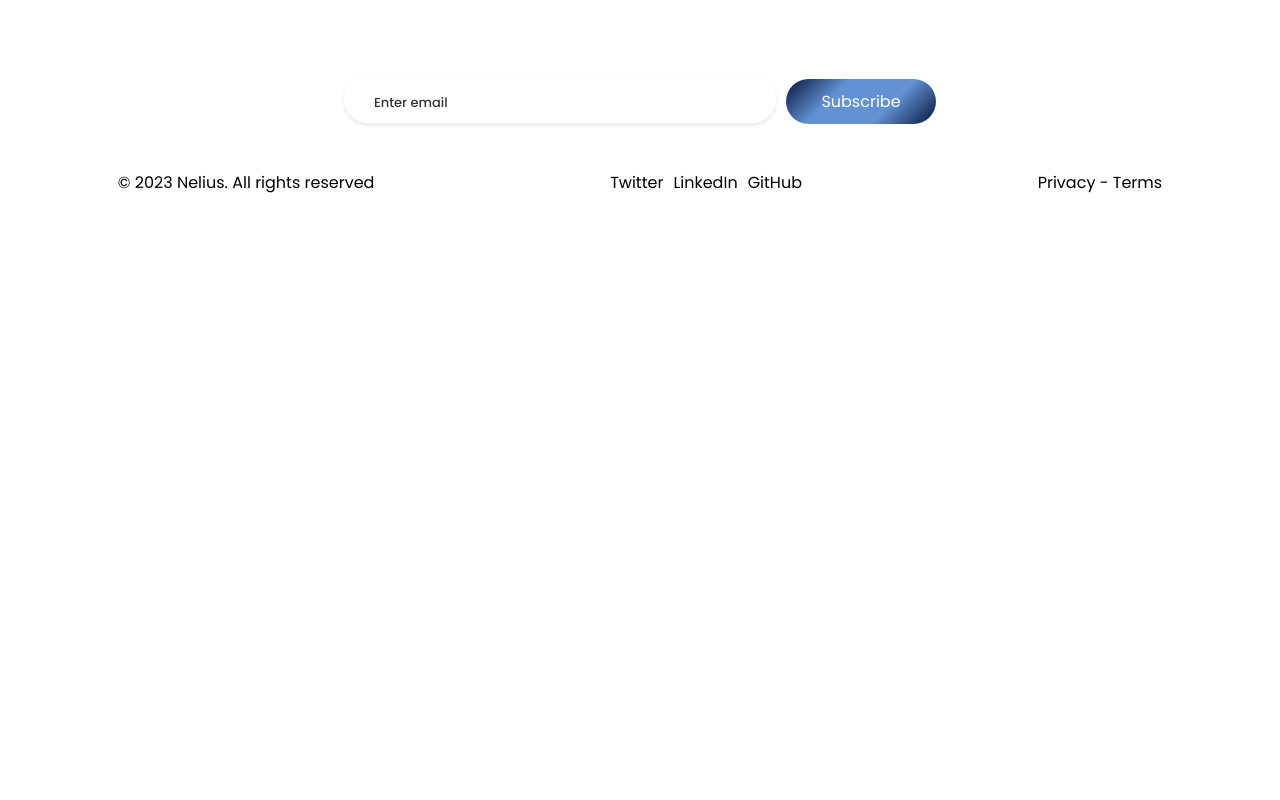
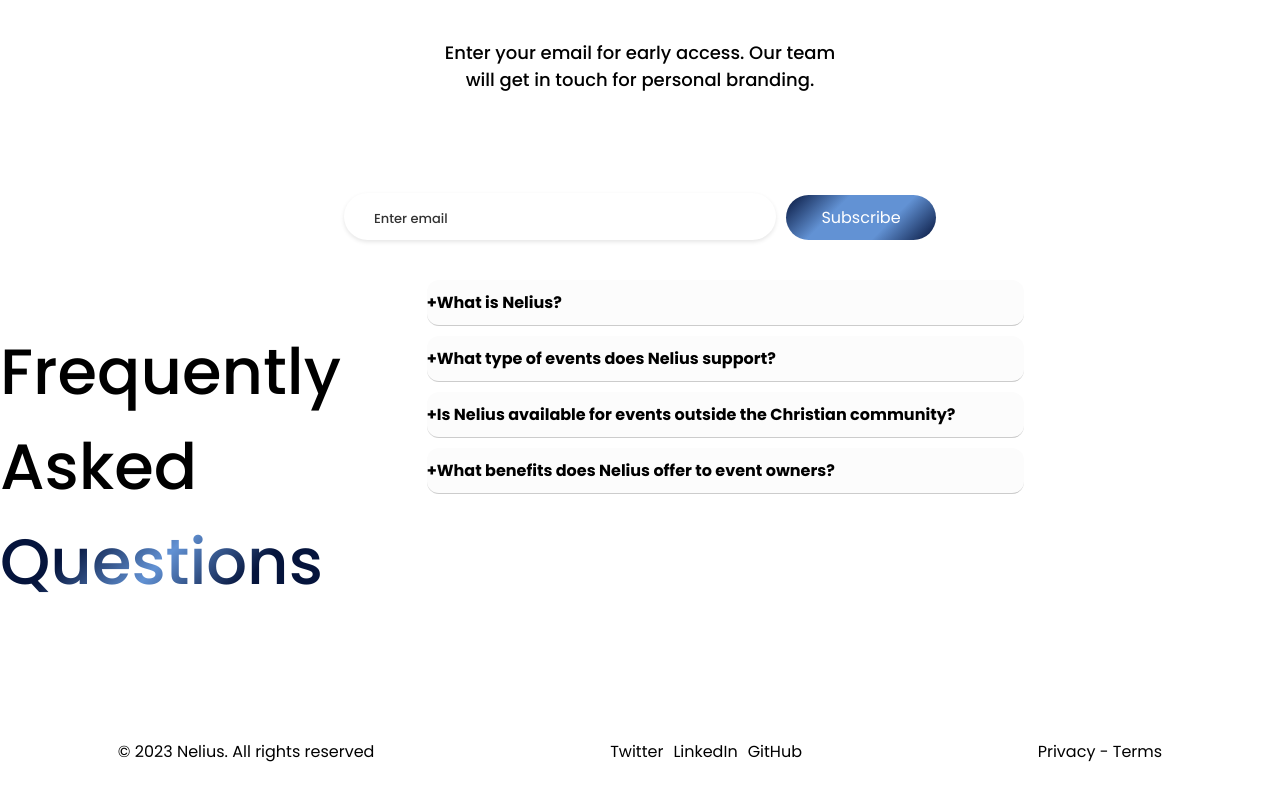
Before and after one commit to Temi-Michael/Nelius, a React (Create React App) app: page / in a window 1280 px wide. Shown: the part 1084-1884 px from the top of the page. Before the commit the page ends 1325 px from the top, so only its background shows below. Built offline with nearby package versions, Linux system fonts and the light colour scheme.

Commit message:
Continuous Creation of About.jsx, Faq.jsx and Logo change

```diff
--- a/src/App.css
+++ b/src/App.css
@@ -1,9 +1,15 @@
 @import url('https://fonts.googleapis.com/css2?family=Poppins:ital,wght@0,100;0,200;0,300;0,400;0,500;0,600;0,700;0,800;0,900;1,100;1,200;1,300;1,400;1,500;1,600;1,700;1,800;1,900&display=swap');
+
 
 * {
   list-style-type: none;
   font-family: "Poppins", sans-serif;
 }
+
+::-webkit-scrollbar {
+  display: none;
+}
+
 /*
 body{
   width: 100%;
@@ -256,25 +262,30 @@
 .carousel .slide img {
   width: 100%;
   height: 500px;
-  object-fit: contain; /* Ensures the image covers the entire height and width without distortion */
+  object-fit: contain;
+  /* Ensures the image covers the entire height and width without distortion */
 }
 
 .carousel .thumbs-wrapper {
-  display: none; /* Hides the thumbnail previews */
+  display: none;
+  /* Hides the thumbnail previews */
 }
 
 .carousel .control-dots .dot {
-  background-color: #000; /* Customize dot color */
+  background-color: #000;
+  /* Customize dot color */
 }
 
 .carousel .control-prev.control-arrow,
 .carousel .control-next.control-arrow {
-  opacity: 0.7; /* Customize arrow opacity */
+  opacity: 0.7;
+  /* Customize arrow opacity */
 }
 
 .carousel .legend {
   display: none;
 }
+
 /* .carousel .legend {
   background: rgba(0, 0, 0, 0.5);
   color: #fff;
@@ -343,6 +354,53 @@
   font-weight: 500;
 }
 
+/* FAQ */
+
+.faq {
+  display: flex;
+  margin: 20px 0 20px 0;
+}
+
+.faq .faq-head {
+  flex: 0.5;
+  font-weight: 500;
+  font-size: 64px;
+  /* background-color: aqua; */
+}
+
+.faq .faq-head .faqHeadText {
+  align-content: center;
+}
+
+.faq .faq-info {
+  flex: 1;
+  /* background-color: yellow; */
+}
+
+
+.faq-container {
+  /* width: 50%; */
+  margin: 20px auto;
+}
+
+.faq-item {
+  margin: 10px 0 10px 0;
+  border-radius: 12px;
+  width: 70%;
+  background-color: #fcfcfc;
+  border-bottom: 1px solid #ccc;
+  padding: 10px 0;
+}
+
+.faq-question {
+  cursor: pointer;
+  font-weight: bold;
+}
+
+.faq-answer {
+  padding: 10px 0;
+  color: #555;
+}
 
 /* FOOTER */
 
--- a/src/App.js
+++ b/src/App.js
@@ -2,6 +2,7 @@
 import Nav from './components/Nav';
 import Footer from './components/Footer';
 import EventOwners from './pages/EventOwners';
+import Faq from './components/Faq';
 
 function App() {
   return (
--- a/src/components/About.jsx
+++ b/src/components/About.jsx
@@ -3,6 +3,7 @@
         <main>
             <aside>
                 <h3>About Nelius</h3>
+                <p>Hosting events often requires financing and promotion. Nelius aims to facilitate funding and promotion efficiently. Its decentralized system utilizes technology, making it feasible to implement this goal. </p>
             </aside>
         </main>
     )
--- /dev/null
+++ b/src/components/Faq.jsx
@@ -0,0 +1,69 @@
+import React, { useState } from 'react';
+
+const FAQItem = ({ question, answer, isOpen, onClick }) => {
+    return (
+        <div className="faq-item">
+            <div className="faq-question" onClick={onClick}>
+                <span className="faq-icon" onClick={onClick}>{isOpen ? '-' : '+'}</span>
+                {question}
+            </div>
+            {isOpen && <div className="faq-answer">{answer}</div>}
+        </div>
+    );
+};
+
+const Dropdown = () => {
+    const [openIndex, setOpenIndex] = useState(null);
+
+    const faqs = [
+        {
+            question: 'What is Nelius?',
+            answer: 'Nelius is a decentralized platform built on the Ethereum network, designed to facilitate funding and promotion for events within the Christian community.',
+        },
+        {
+            question: 'What type of events does Nelius support?',
+            answer: 'You can track your order using the tracking number...',
+        },
+        {
+            question: 'Is Nelius available for events outside the Christian community?',
+            answer: 'Yes, we offer international shipping...',
+        },
+        {
+            question: 'What benefits does Nelius offer to event owners?',
+            answer: 'Yes, we offer international shipping...',
+        },
+    ];
+
+    const handleClick = (index) => {
+        setOpenIndex(openIndex === index ? null : index);
+    };
+
+    return (
+        <div className="faq-container">
+            {faqs.map((faq, index) => (
+                <FAQItem
+                    key={index}
+                    question={faq.question}
+                    answer={faq.answer}
+                    isOpen={openIndex === index}
+                    onClick={() => handleClick(index)}
+                />
+            ))}
+        </div>
+    );
+};
+
+export default function Faq() {
+    return (
+        <div className="faq">
+            <div className="faq-head">
+                <p className="faqHeadText">
+                    Frequently Asked <span className="textOne">Questions</span>
+                </p>
+            </div>
+            <div className="faq-info">
+                <Dropdown />
+            </div>
+        </div>
+    );
+}
--- a/src/components/Nav.jsx
+++ b/src/components/Nav.jsx
@@ -1,4 +1,4 @@
-import Logo from '../assets/Little-Lemon-logos/Asset 7@4x.png'
+import Logo from '../assets/img/logo/logo.svg'
 import { FontAwesomeIcon } from '@fortawesome/react-fontawesome'
 import { faTelegram, faInstagram, faXTwitter, faLinkedinIn } from '@fortawesome/free-brands-svg-icons'
 import { Link } from 'react-router-dom'
--- a/src/pages/EventOwners.jsx
+++ b/src/pages/EventOwners.jsx
@@ -1,3 +1,5 @@
+import About from "../components/About";
+import Faq from "../components/Faq";
 import SectionOne from "../components/sections/SectionOne";
 import Subscribe from "../components/sections/Subscribe";
 
@@ -5,7 +7,9 @@
     return (
         <div>
             <SectionOne />
+            <About />
             <Subscribe />
+            <Faq />
         </div>
     )
 };
```
Also changed, not shown: src/assets/img/logo/logo.svg (added).
